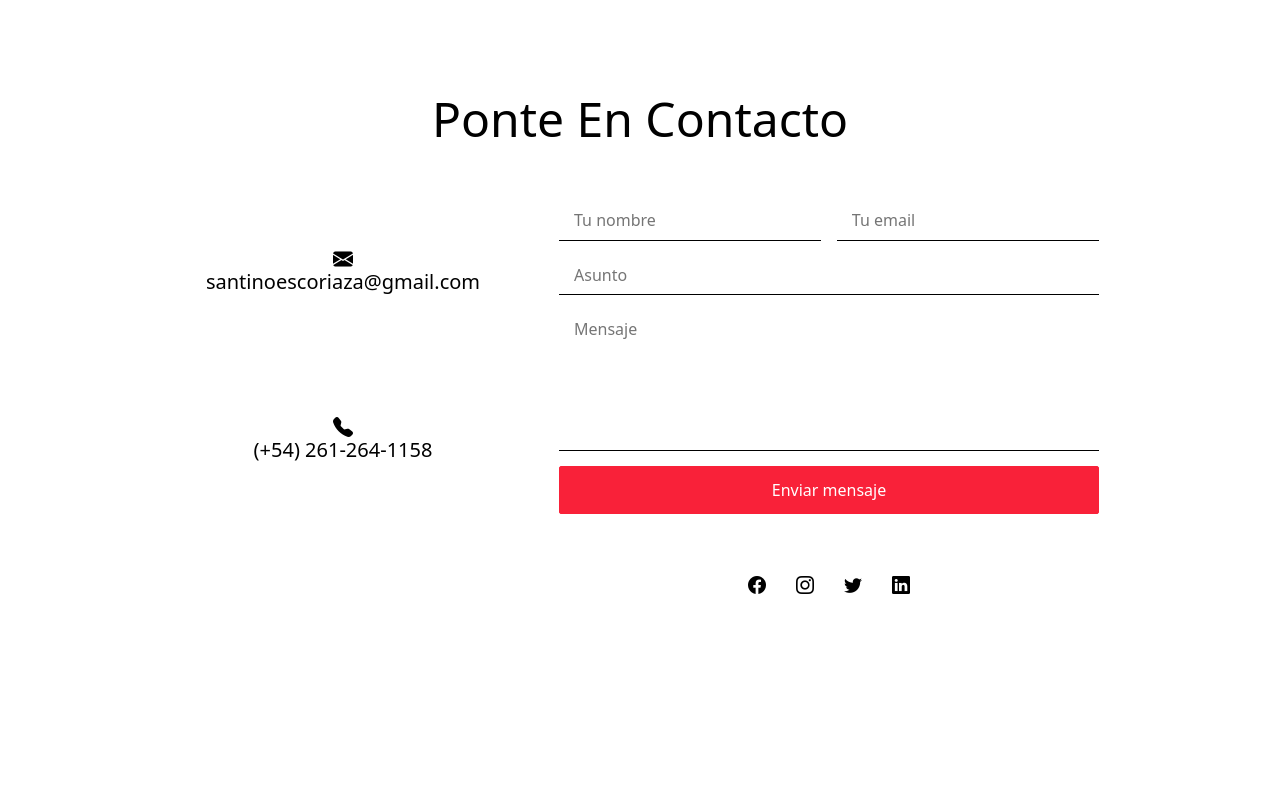
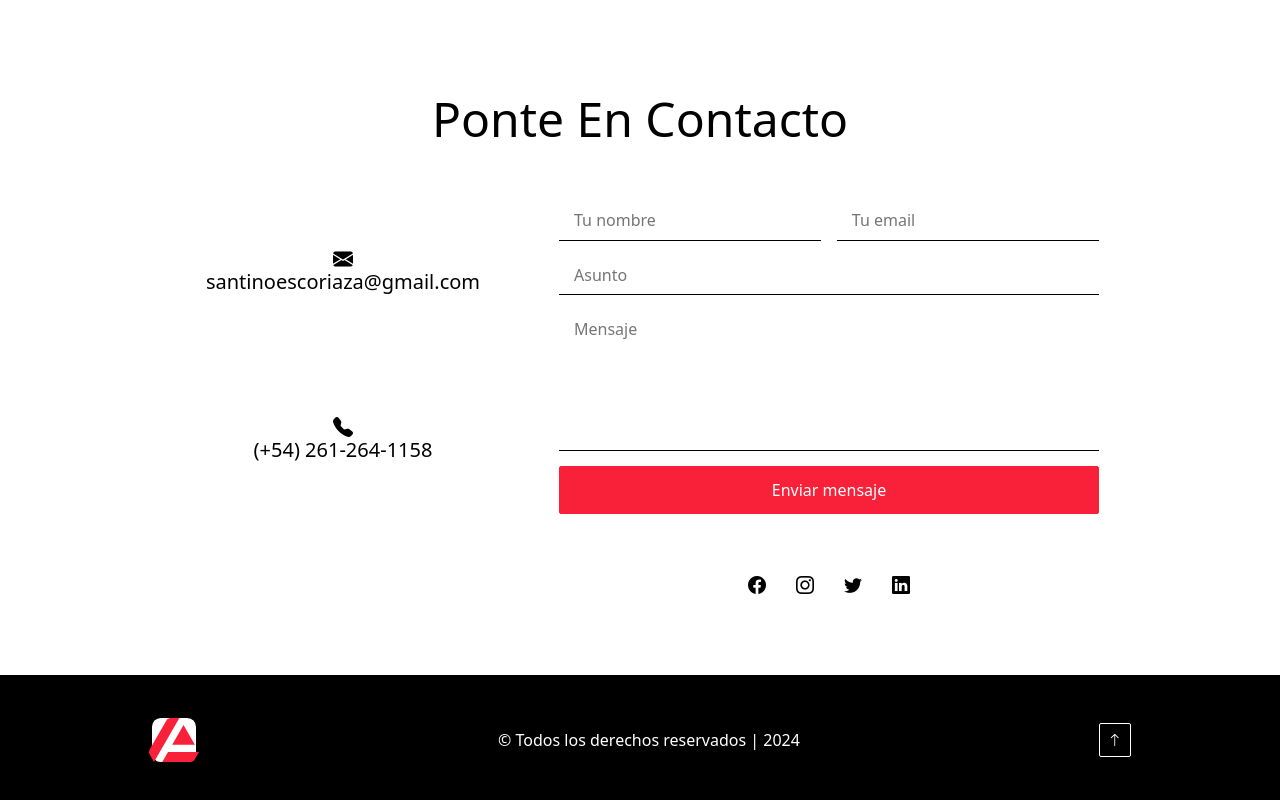
Before and after one commit to SantinoEscoriaza/portfolio-react, a React (Vite) app: page / in a window 1280 px wide. Shown: the part 3245-4045 px from the top of the page. Before the commit the page ends 3920 px from the top, so only its background shows below. Built offline with nearby package versions, Linux system fonts and the light colour scheme.

Commit message:
Se agrego el codigo correspondiente al footer. La migracion de codigo del proyecto original esta terminada

```diff
--- a/src/Component/Footer/Footer.css
+++ b/src/Component/Footer/Footer.css
@@ -0,0 +1,23 @@
+.footer{
+    padding: 40px 0px;
+    display: flex;
+    justify-content: space-around;
+    align-items: center;
+    background-color: var(--bg-color-1);
+    color: var(--secondary-color);
+    font-size: 16px;
+}
+.botonVolver{
+    padding: 8px;
+    border: 1px solid var(--secondary-color);
+    border-radius: 2px;
+    color: var(--secondary-color);
+    background-color: var(--bg-color-1);
+    font-size: 14px;
+    transition: color 0.3s, background-color 0.3s;
+}
+.botonVolver:hover{
+    color: var(--bg-color-1);
+    background-color: var(--secondary-color);
+    cursor: pointer;
+}
--- a/src/Component/Footer/Footer.jsx
+++ b/src/Component/Footer/Footer.jsx
@@ -0,0 +1,15 @@
+import './Footer.css'
+
+const Footer = () => {
+
+
+    return(
+        <footer class="footer">
+            <img src="icons/logoPortfolio.svg" alt="miLogo" class="logo"/>
+            <p>© Todos los derechos reservados | 2024</p>
+            <a href="#headerid"><button class="botonVolver"><i class="bi bi-arrow-up"></i></button></a>
+        </footer>
+    )
+}
+
+export default Footer
--- a/src/main.jsx
+++ b/src/main.jsx
@@ -9,6 +9,7 @@ import Skills from './Component/Skills/Skills.jsx'
 import Proyects from './Component/Proyects/Proyects.jsx'
 import Testimonios from './Component/Testimonios/Testimonios.jsx'
 import Contact from './Component/Contact/Contact.jsx'
+import Footer from './Component/Footer/Footer.jsx'
 
 ReactDOM.createRoot(document.getElementById('root')).render(
   <React.StrictMode>
@@ -19,5 +20,6 @@ ReactDOM.createRoot(document.getElementById('root')).render(
     <Proyects />
     <Testimonios />
     <Contact />
+    <Footer />
   </React.StrictMode>,
 )
```
